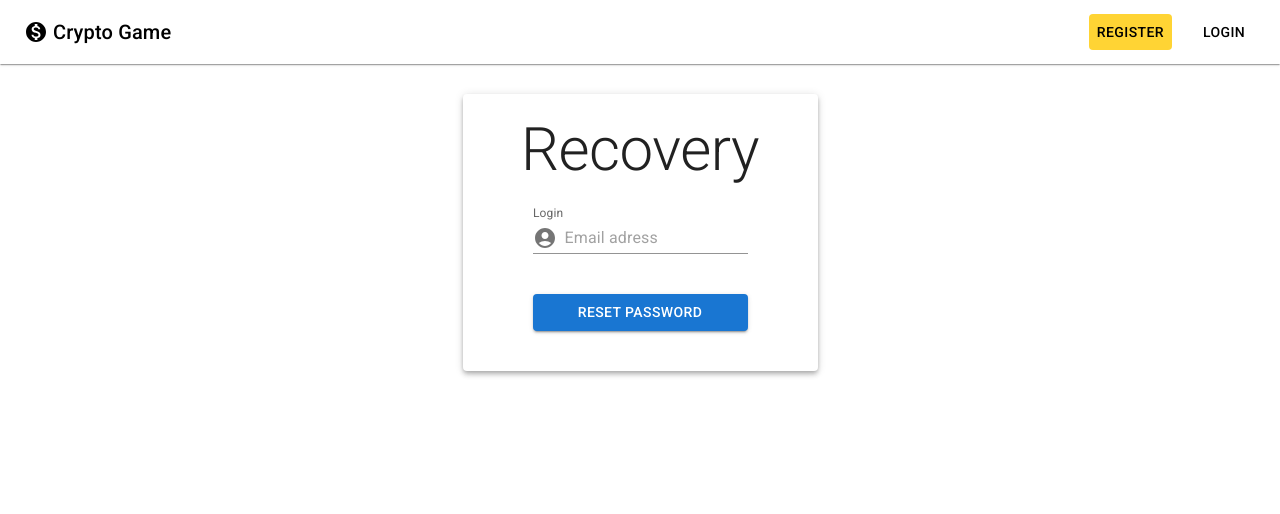
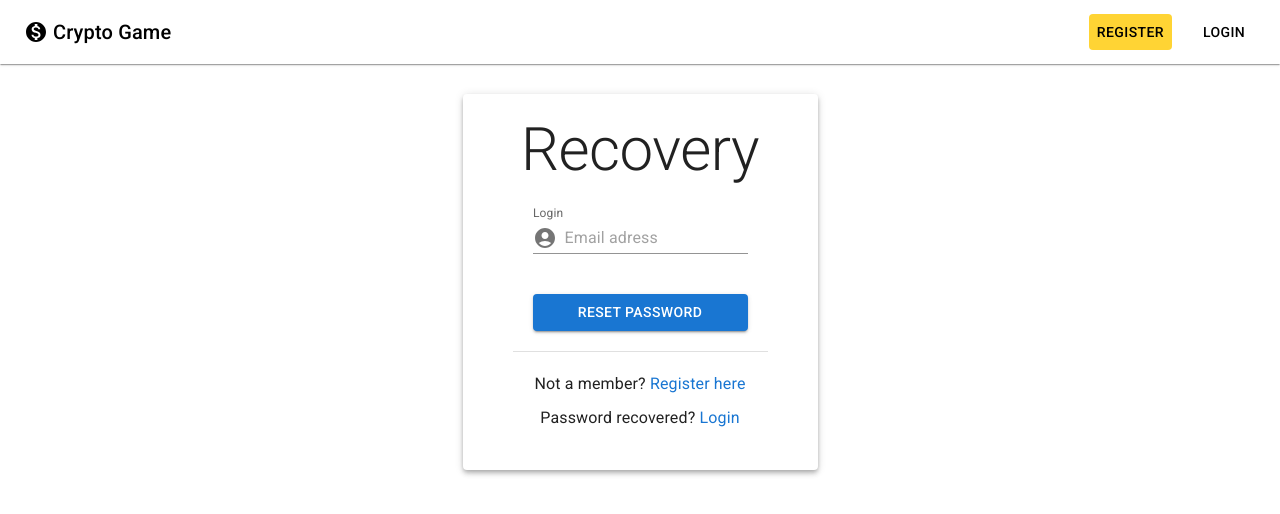
Before and after one commit to hffxx/cryptoapp, a React (Create React App) app in the folder frontend/: page /recover in a window 1280 px wide. Shown: the top 514 px of the page. Built offline with nearby package versions, Linux system fonts and the light colour scheme; no server answers; what react-swipeable-views-utils would draw is missing.

Commit message:
style: account components style

```diff
--- a/frontend/src/components/Login.js
+++ b/frontend/src/components/Login.js
@@ -27,7 +27,10 @@ const styles = {
     margin: "20px auto",
   },
   item: {
+    display: "flex",
+    flexDirection: "column",
     margin: "20px",
+    gap: "10px",
   },
   link: {
     "&:hover": {
--- a/frontend/src/components/Recover.js
+++ b/frontend/src/components/Recover.js
@@ -1,16 +1,20 @@
 import React, { useState } from "react";
-import { useAuth } from "./contexts/AuthContext";
 import {
   Paper,
   Typography,
   FormControl,
   TextField,
   InputAdornment,
-  Grid,
   Button,
+  Link,
+  Box,
+  Divider,
   Alert,
 } from "@mui/material";
 import AccountCircle from "@mui/icons-material/AccountCircle";
+import { Link as RouterLink } from "react-router-dom";
+import { useAuth } from "./contexts/AuthContext";
+import { useNavigate } from "react-router-dom";
 import UnauthPage from "./Pages/UnauthPage";
 
 const styles = {
@@ -21,7 +25,10 @@ const styles = {
     margin: "20px auto",
   },
   item: {
+    display: "flex",
+    flexDirection: "column",
     margin: "20px",
+    gap: "10px",
   },
   link: {
     "&:hover": {
@@ -98,6 +105,31 @@ function Recover() {
         >
           Reset password
         </Button>
+        <Divider />
+        <Box sx={styles.item}>
+          <Typography>
+            {"Not a member? "}
+            <Link
+              underline="hover"
+              sx={styles.link}
+              component={RouterLink}
+              to="/signup"
+            >
+              Register here
+            </Link>
+          </Typography>
+          <Typography>
+            {"Password recovered? "}
+            <Link
+              underline="hover"
+              sx={styles.link}
+              component={RouterLink}
+              to="/login"
+            >
+              Login
+            </Link>
+          </Typography>
+        </Box>
       </Paper>
     </UnauthPage>
   );
--- a/frontend/src/components/SignUp.js
+++ b/frontend/src/components/SignUp.js
@@ -26,7 +26,10 @@ const styles = {
     margin: "20px auto",
   },
   item: {
+    display: "flex",
+    flexDirection: "column",
     margin: "20px",
+    gap: "10px",
   },
   link: {
     "&:hover": {
```
